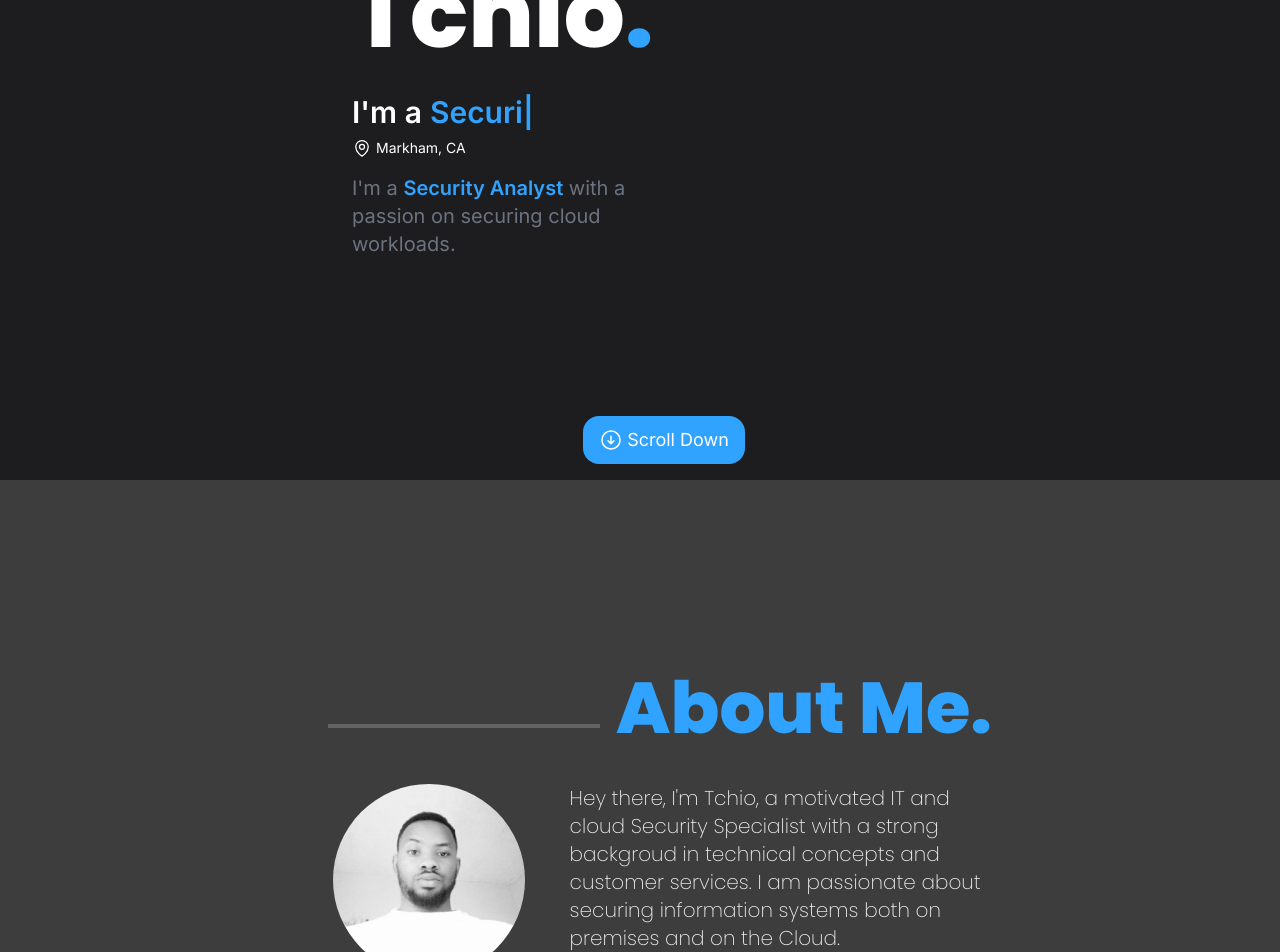
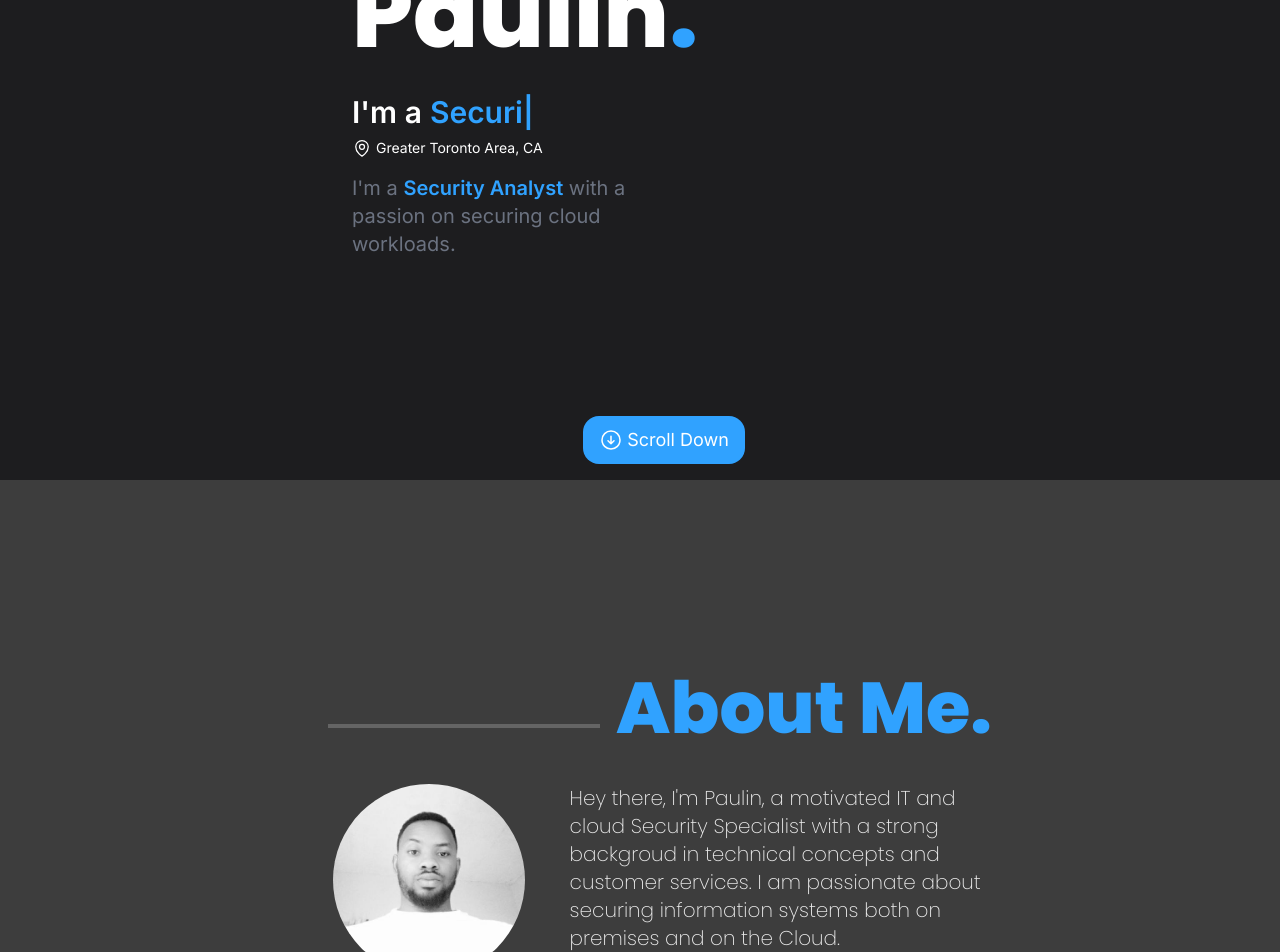
Before and after one commit to LnPaulin/resume_website, a React (Vite) app: page / in a window 1280 px wide. Shown: the part 320-1272 px from the top of the page. Built offline with nearby package versions, Linux system fonts and the light colour scheme.

Commit message:
name and location change

```diff
--- a/src/components/About.tsx
+++ b/src/components/About.tsx
@@ -113,7 +113,7 @@ function About() {
           </div>
         </div>
         <div className="mt-4 md:mt-0 flex grow flex-col gap-4 font-poppins font-extralight md:w-3/5 text-white/90 text-xl">
-          <p>Hey there, I'm Tchio, a motivated IT and cloud Security Specialist with a strong backgroud in technical concepts and customer services.
+          <p>Hey there, I'm Paulin, a motivated IT and cloud Security Specialist with a strong backgroud in technical concepts and customer services.
             I am passionate about securing information systems both on premises and on the Cloud.   </p>
           <p>
             My interest in computers <span className="mx-2">🖥️</span> probably began when I first saw one in the computer lab back at highschool
--- a/src/components/Hero.tsx
+++ b/src/components/Hero.tsx
@@ -12,7 +12,7 @@ function Hero() {
           transition={{ type: "spring", duration: 1 }}
           className="font-poppins font-extrabold text-4xl md:text-8xl"
         >
-          Hey, I'm Tchio<span className="text-cerulean">.</span>
+          Hey, I'm Paulin<span className="text-cerulean">.</span>
         </motion.h1>
         <motion.h2
           initial={{ opacity: 0 }}
@@ -53,7 +53,7 @@ function Hero() {
               d="M19.5 10.5c0 7.142-7.5 11.25-7.5 11.25S4.5 17.642 4.5 10.5a7.5 7.5 0 1 1 15 0Z"
             />
           </svg>
-          <span>Markham, CA</span>
+          <span>Greater Toronto Area, CA</span>
         </motion.div>
         <motion.p
           initial={{ opacity: 0, y: 100 }}
```
